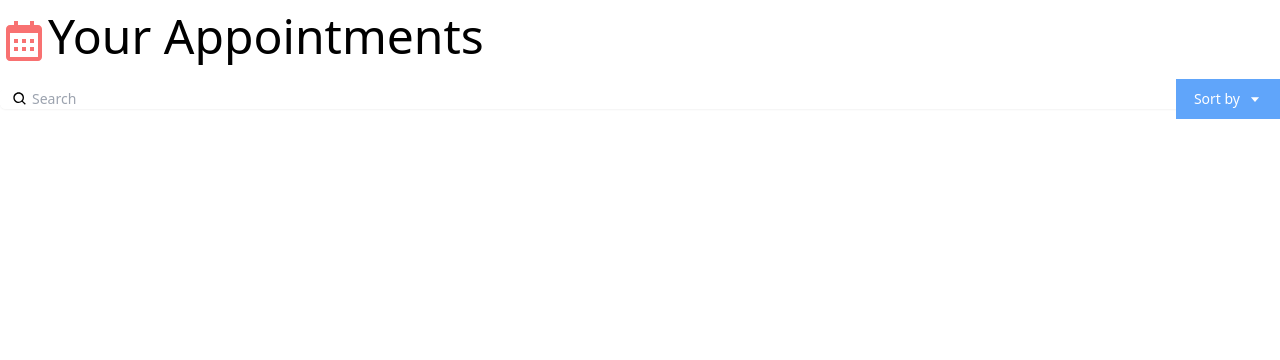
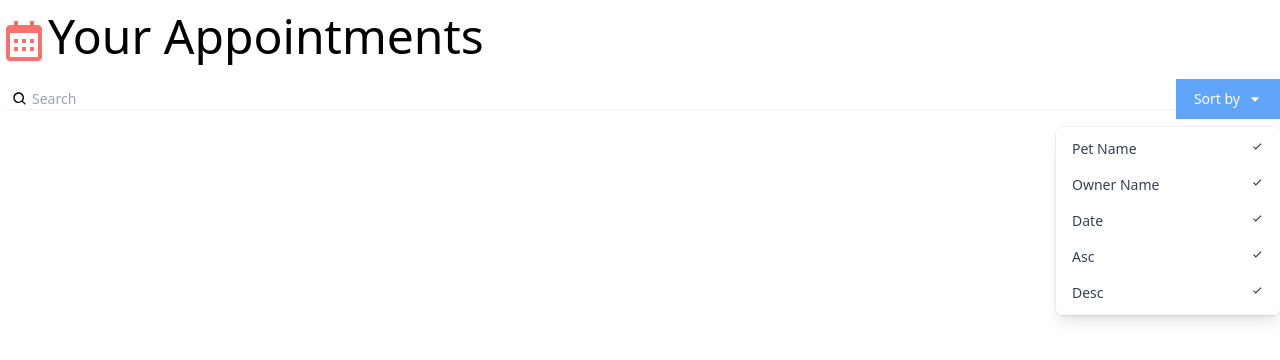
Before and after one commit to FerMusicComposer/react-simple-appointments-app, a React (Create React App) app: page / in a window 1280 px wide. Shown: the top 360 px of the page. Built offline with nearby package versions, Linux system fonts and the light colour scheme.

Commit message:
created dropdown component

```diff
--- /dev/null
+++ b/src/components/DropDown.js
@@ -0,0 +1,25 @@
+import { BiCheck } from 'react-icons/bi';
+
+const DropDown = () => {
+    const menuOptions = ['Pet Name', 'Owner Name', 'Date', 'Asc', 'Desc'];
+
+    return (
+        <div className="origin-top-right absolute right-0 mt-2 w-56 rounded-md shadow-lg bg-white ring-1 ring-black ring-opacity-5">
+            <div className="py-1" role="menu" aria-orientation="vertical" aria-labelledby="options-menu">
+                {menuOptions.map((item, idx) => {
+                    return (
+                        <div
+                            key={idx}
+                            className="px-4 py-2 text-sm text-gray-700 hover:bg-gray-100 hover:text-gray-900 flex justify-between cursor-pointer"
+                            role="menuitem"
+                        >
+                            {item} <BiCheck />
+                        </div>
+                    );
+                })}
+            </div>
+        </div>
+    );
+};
+
+export default DropDown;
--- a/src/components/SearchBar.js
+++ b/src/components/SearchBar.js
@@ -1,4 +1,5 @@
 import { BiSearch, BiCaretDown } from 'react-icons/bi';
+import DropDown from './DropDown';
 
 const SearchBar = () => {
     return (
@@ -27,6 +28,7 @@
                         >
                             Sort by <BiCaretDown className="ml-2" />
                         </button>
+                        <DropDown />
                     </div>
                 </div>
             </div>
```
